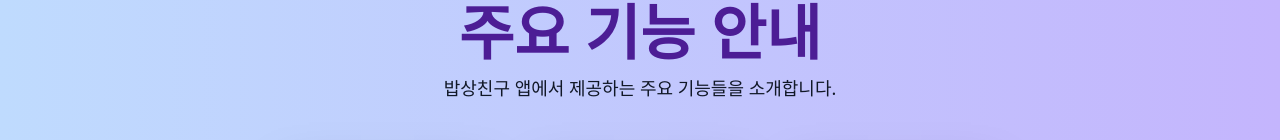
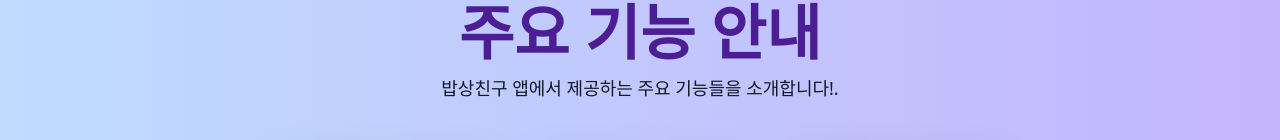
Before and after one commit to username2015/vue-babsangfriend, a Vue app: page / in a window 1280 px wide. Shown: the part 134-274 px from the top of the page. Built offline with nearby package versions, Linux system fonts and the light colour scheme.

Commit message:
home vue

```diff
--- a/src/views/Home.vue
+++ b/src/views/Home.vue
@@ -6,7 +6,7 @@
       <!-- 제목 -->
       <h1 class="text-6xl font-bold text-purple-900">주요 기능 안내</h1>
       <p class="text-lg text-gray-900 mt-3">
-        밥상친구 앱에서 제공하는 주요 기능들을 소개합니다.
+        밥상친구 앱에서 제공하는 주요 기능들을 소개합니다!.
       </p>
 
       <!-- 기능 카드들 -->
```
